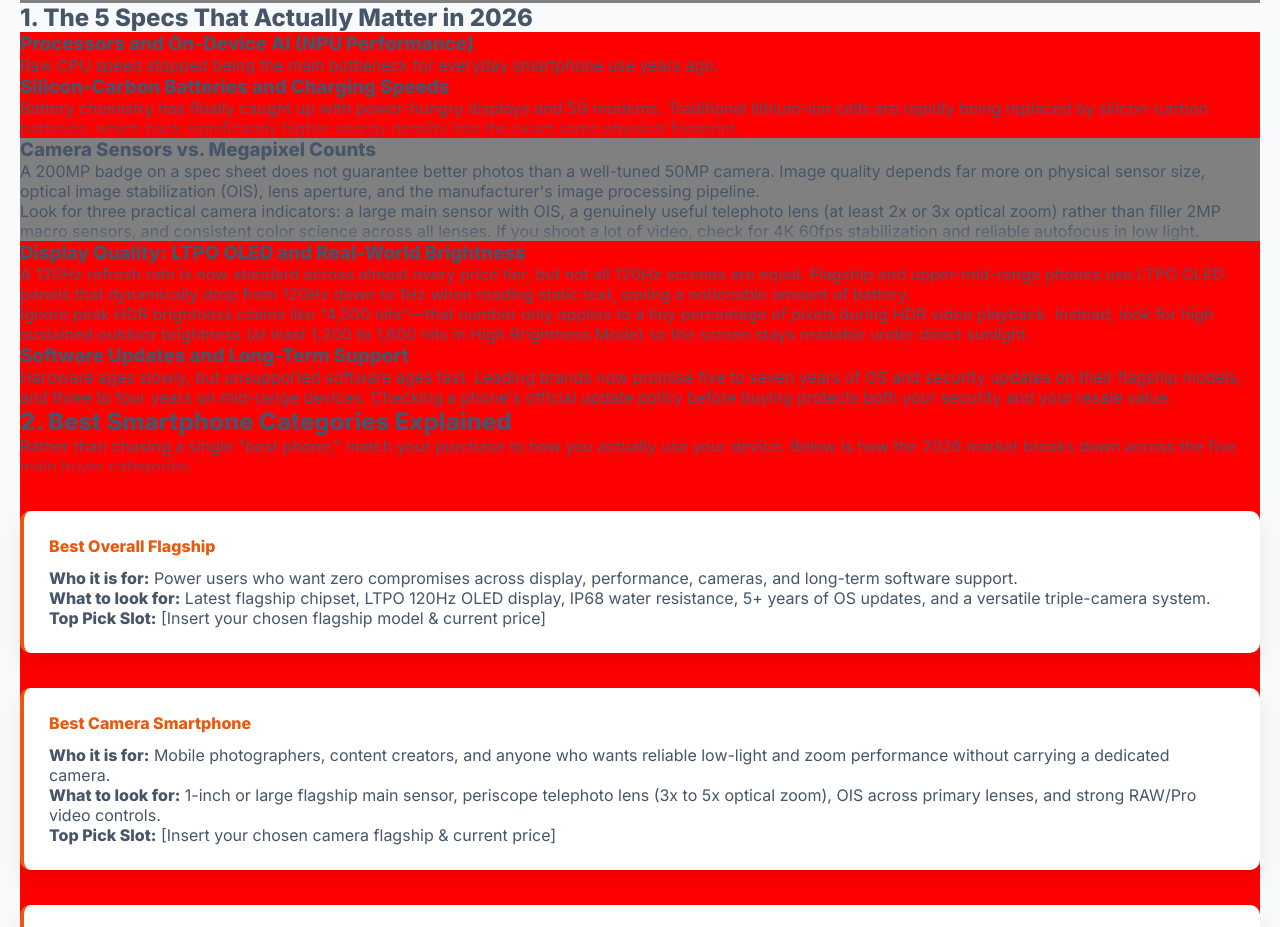
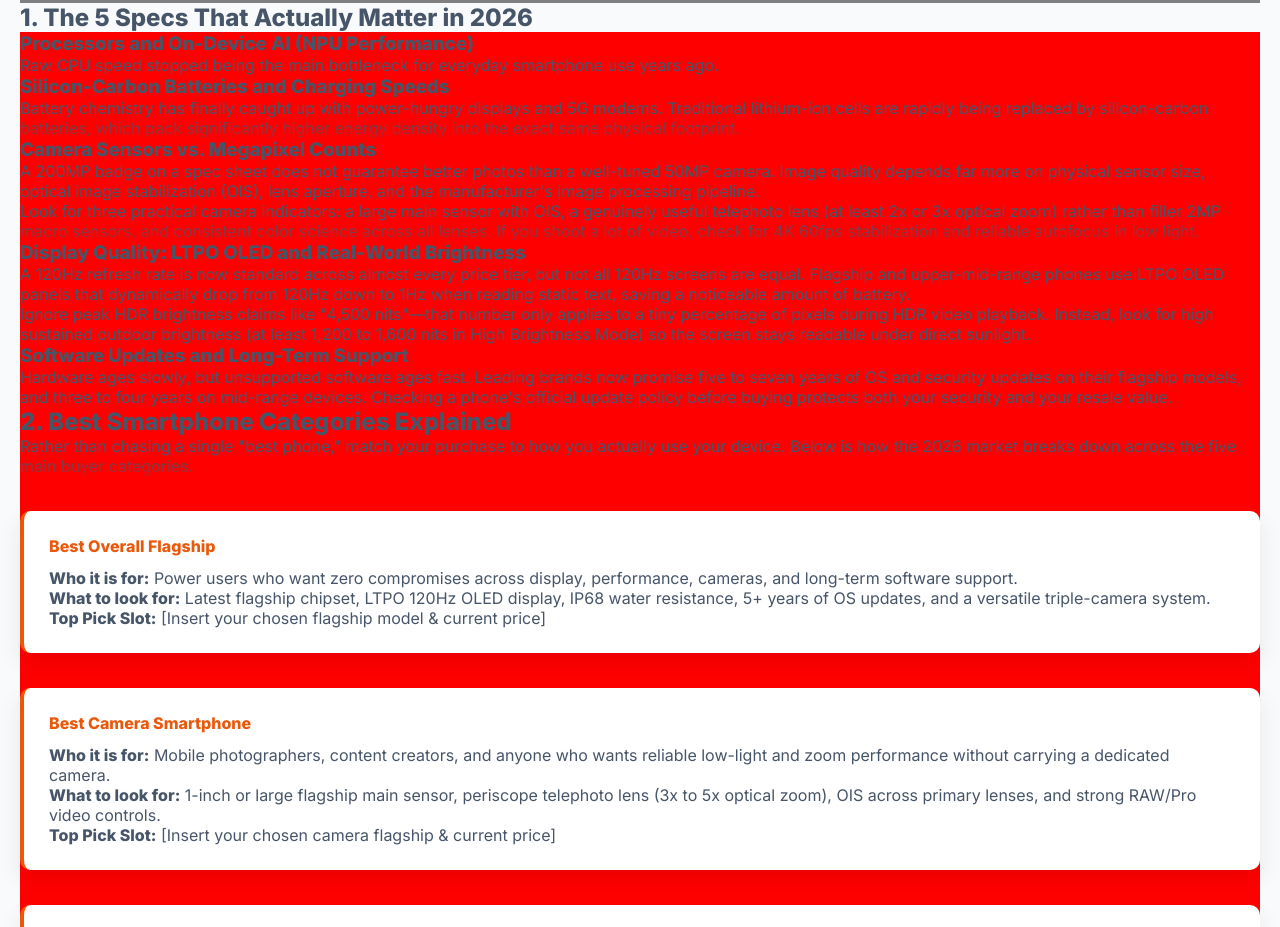
Before and after one commit to kamilihamzah/concept-to-code, a plain HTML site: page techblog.html in a window 1280 px wide. Shown: the part 974-1901 px from the top of the page. Drawn offline with Linux system fonts and the light colour scheme.

Commit message:
Update techblog.html

```diff
--- a/techblog.html
+++ b/techblog.html
@@ -178,7 +178,7 @@ document.addEventListener("DOMContentLoaded", () => {
     <button class="read-more-btn" type="button">Continue to read</button>
 </div>
 
-<div class="old-post gr">
+<div class="old-post">
         <h3>Camera Sensors vs. Megapixel Counts</h3>
         <p class="animate-on-scroll">
             A 200MP badge on a spec sheet does not guarantee better photos than a well-tuned 50MP camera. Image quality depends far more on physical sensor size, optical image stabilization (OIS), lens aperture, and the manufacturer's image processing pipeline.
```
